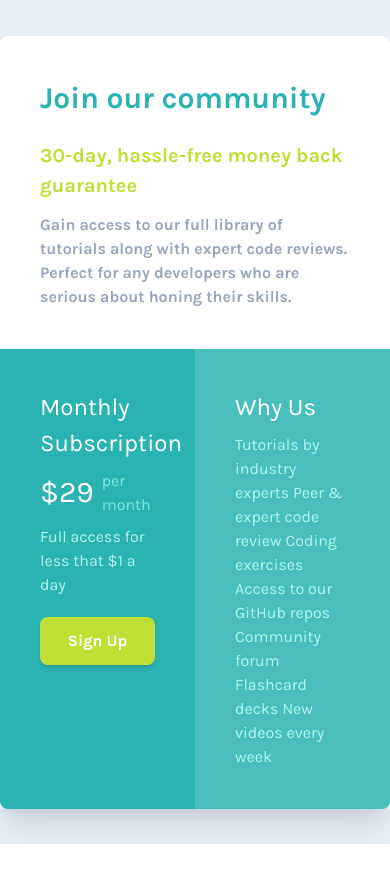
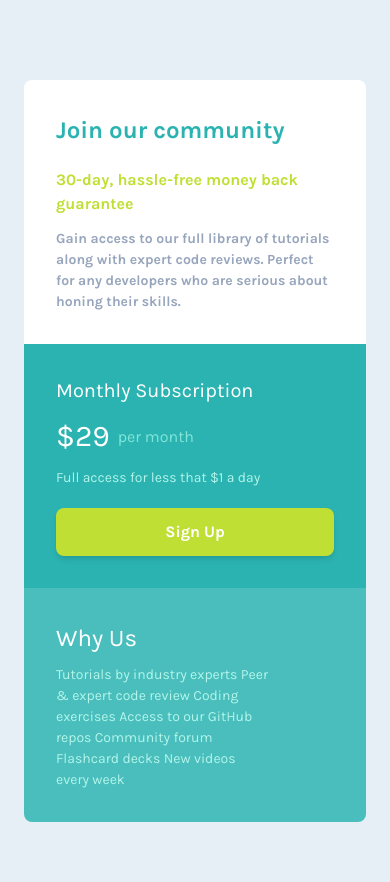
Before and after one commit to angel-codes/sigle-price-grid-component, a website: page index.html in a window 390 px wide. Before the commit the page ends 844 px from the top, so only its background shows below. Drawn offline with nearby package versions, Linux system fonts and the light colour scheme; files that its build step writes are made by us from their sources.

Commit message:
:iphone: responsive desing of the site

```diff
--- a/index.html
+++ b/index.html
@@ -27,38 +27,48 @@
       class="min-h-screen w-full bg-light-gray flex justify-center items-center"
     >
       <!-- Main content -->
-      <main class="grid grid-cols-2 shadow-xl lg:max-w-2xl">
+      <main
+        class="grid grid-cols-2 shadow-xl lg:max-w-2xl py-20 lg:py-0 px-6 lg:px-0"
+      >
         <!-- Join Our Community Section -->
-        <div class="col-span-2 p-10 bg-white rounded-t-lg">
-          <h1 class="text-3xl text-cyan-dark font-bold mb-5">
+        <div class="col-span-2 p-8 lg:p-10 bg-white rounded-t-lg">
+          <h1 class="text-2xl lg:text-3xl text-cyan-dark font-bold mb-5">
             Join our community
           </h1>
-          <p class="text-xl text-bright-yellow font-bold mb-3">
+          <p class="text-base lg:text-xl text-bright-yellow font-bold mb-3">
             30-day, hassle-free money back guarantee
           </p>
-          <p class="text-base font-bold text-grayish-blue">
+          <p class="text-sm lg:text-base font-bold text-grayish-blue">
             Gain access to our full library of tutorials along with expert code
             reviews. Perfect for any developers who are serious about honing
             their skills.
           </p>
         </div>
         <!-- Monthly Subscription -->
-        <div class="col-span-1 p-10 bg-cyan-dark rounded-bl-lg">
-          <h2 class="text-2xl text-white mb-2">Monthly Subscription</h2>
+        <div
+          class="col-span-2 lg:col-span-1 p-8 lg:p-10 bg-cyan-dark rounded-none lg:rounded-bl-lg"
+        >
+          <h2 class="text-xl lg:text-2xl text-white mb-2">
+            Monthly Subscription
+          </h2>
           <div class="flex items-center mb-2">
             <span class="text-3xl text-white mr-2">$29</span>
             <span class="text-teal-300">per month</span>
           </div>
-          <p class="text-teal-200 mb-5">Full access for less that $1 a day</p>
+          <p class="text-sm lg:text-base text-teal-200 mb-5">
+            Full access for less that $1 a day
+          </p>
           <a
             class="bg-bright-yellow shadow-md rounded-lg w-full block py-3 px-4 text-center text-white font-bold cursor-pointer"
             >Sign Up</a
           >
         </div>
         <!-- Why Us -->
-        <div class="col-span-1 p-10 bg-cyan-light rounded-br-lg">
+        <div
+          class="col-span-2 lg:col-span-1 p-8 lg:p-10 pr-24 bg-cyan-light rounded-b-lg lg:rounded-br-lg lg:rounded-bl-none"
+        >
           <h2 class="text-2xl text-white mb-2">Why Us</h2>
-          <p class="text-teal-200">
+          <p class="text-sm lg:text-base text-left text-teal-200">
             Tutorials by industry experts Peer &amp; expert code review Coding
             exercises Access to our GitHub repos Community forum Flashcard decks
             New videos every week
```
